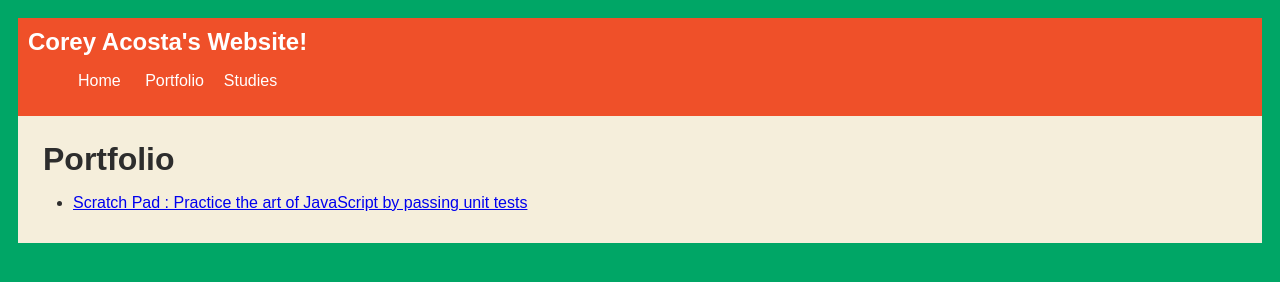
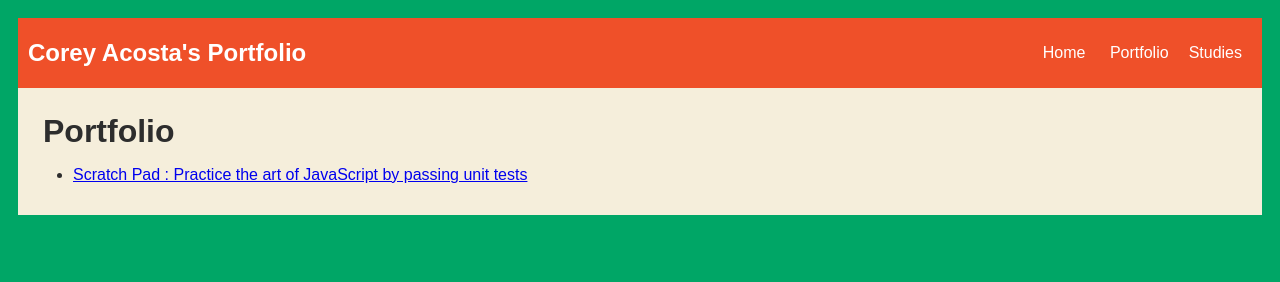
Before and after one commit to Corey1985/Corey1985.github.io, a plain HTML site: page portfolio.html in a window 1280 px wide. Drawn offline with nearby package versions, Linux system fonts and the light colour scheme.

Commit message:
tweak menu and page name

```diff
--- a/portfolio.html
+++ b/portfolio.html
@@ -24,7 +24,7 @@
                 nav {
                     background: rgb(239, 80, 41);
                     margin: 0 auto;
-                    display: flex-basis;
+                    display: flex;
                     padding: 10px;
                 }
                 nav header {
@@ -81,7 +81,7 @@
     <body>
       <div id="all-contents">
       <nav>
-            <header>Corey Acosta's Website!</header>
+            <header>Corey Acosta's Portfolio</header>
             <ul>
                 <li><a href="index.html">Home</a></li>
                 <li><a href="portfolio.html">Portfolio</a>
--- a/studies/variables.js
+++ b/studies/variables.js
@@ -1,9 +1,9 @@
 /**
 * VARIABLES:
 *
-* 0. To hold things in memory during the life-cycle of a program, we can use variables.  Variables are named identifiers that can point to values of a particular
-* type, like a Number, String, Boolean, Array, Object or another data-type.  Variables are called so because once created, we can CHANGE the value (and type of value)
-* to which they point.
+* 0. To hold things in memory during the life-cycle of a program, we can use variables.  Variables are named identifiers that can point to values of
+* a particular type, like a Number, String, Boolean, Array, Object or another data-type.  Variables are called so because once created, we can CHANGE
+* the value (and type of value) to which they point.
 *
 * 1. To create a variable we use the keyword (var, let or const) followed by a name (id or alias) for our variable.
 *
```
Also changed, not shown: index.html (+1 -1 lines), studies.html (+1 -1 lines).
